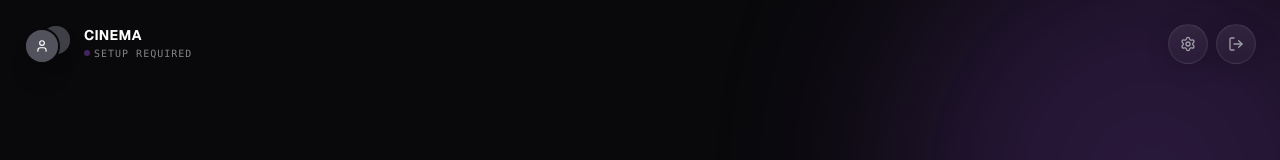
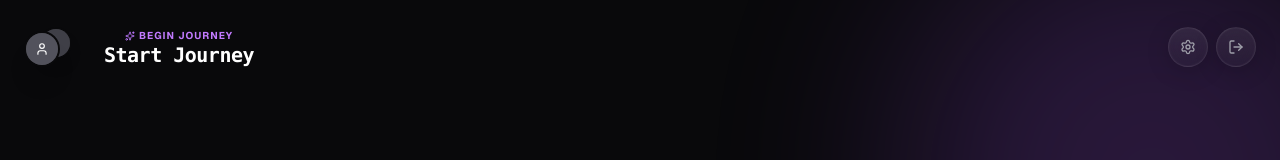
Before and after one commit to iTsSilver321/the-sync-lounge, a Next.js app in the folder client/: page /room/1 in a window 1280 px wide. Shown: the top 160 px of the page. Built offline with nearby package versions, Linux system fonts and the light colour scheme; no server answers.

Commit message:
Couple starting date feature

```diff
--- a/client/src/app/room/[id]/page.tsx
+++ b/client/src/app/room/[id]/page.tsx
@@ -1,7 +1,7 @@
 "use client";
 
 import { useState, useEffect } from "react";
-import { useParams, useRouter } from "next/navigation"; // Added useRouter
+import { useParams, useRouter } from "next/navigation";
 import SwipeGame from "@/components/SwipeGame";
 import MindMeld from "@/components/MindMeld";
 import SharedCanvas from "@/components/SharedCanvas";
@@ -10,6 +10,7 @@ import TruthDare from "@/components/TruthDare";
 import DailyPulse from "@/components/DailyPulse";
 import ProfileLab from "@/components/ProfileLab";
 import ProfileCard from "@/components/ProfileCard";
+import RelationshipCounter from "@/components/RelationshipCounter"; // <--- IMPORT
 import { supabase } from "@/lib/supabase";
 import { motion, AnimatePresence, useAnimation } from "framer-motion";
 import { Film, Brain, Palette, BookHeart, Zap, CalendarHeart, LogOut, Loader2, Heart, User, Settings } from "lucide-react";
@@ -28,38 +29,39 @@ const TABS = [
 export default function GameRoom() {
   const { playMatch } = useGameSounds();
   const params = useParams();
-  const router = useRouter(); // Initialize Router
+  const router = useRouter();
   const roomId = params.id as string;
 
-  // State
   const [activeTab, setActiveTab] = useState("movies");
   const [user, setUser] = useState<any>(null);
-
-  // Profile State
   const [myProfile, setMyProfile] = useState<any>(null);
   const [partnerProfile, setPartnerProfile] = useState<any>(null);
   const [showProfileLab, setShowProfileLab] = useState(false);
   const [viewingProfile, setViewingProfile] = useState<any | null>(null);
 
-  // Animation Controls
+  // NEW STATE: Relationship Start Date
+  const [startDate, setStartDate] = useState<string | null>(null);
+
   const heartControls = useAnimation();
   const activeTabLabel = TABS.find(t => t.id === activeTab)?.label || "The Lounge";
 
-  // --- INITIALIZATION & SYNC ---
   useEffect(() => {
     const init = async () => {
         const { data: userData } = await supabase.auth.getUser();
         if(!userData.user) return;
         setUser(userData.user);
 
-        // 1. Fetch Initial Profiles
         fetchProfiles(userData.user.id);
+        fetchCoupleData(); // <--- Fetch Date
 
-        // 2. Realtime Profile Updates (Sync Aura/Avatar instantly)
+        // Listen for updates (e.g. if partner changes the date)
         const channel = supabase
             .channel('room-updates')
             .on('postgres_changes', { event: 'UPDATE', schema: 'public', table: 'profiles', filter: `couple_id=eq.${roomId}` },
                 () => fetchProfiles(userData.user.id)
+            )
+            .on('postgres_changes', { event: 'UPDATE', schema: 'public', table: 'couples', filter: `id=eq.${roomId}` },
+                () => fetchCoupleData()
             )
             .subscribe();
 
@@ -67,13 +69,10 @@ export default function GameRoom() {
     };
 
     init();
-
-    // 3. Secure Socket Connection
     connectSocket();
 
-    // 4. Heartbeat Listener
     const handleHeartbeat = async () => {
-        playMatch(); // Heartbeat sound
+        playMatch();
         if (typeof navigator !== "undefined" && navigator.vibrate) navigator.vibrate([50, 100, 50]);
         await heartControls.start({ scale: [1, 1.5, 1], color: ["#ffffff", "#ec4899", "#ffffff"], transition: { duration: 0.4 } });
     };
@@ -90,30 +89,29 @@ export default function GameRoom() {
       }
   };
 
+  // NEW: Fetch Couple Data
+  const fetchCoupleData = async () => {
+      const { data } = await supabase.from('couples').select('relationship_start').eq('id', roomId).single();
+      if (data) setStartDate(data.relationship_start);
+  };
+
   const sendHeartbeat = () => {
       socket.emit("heart:beat");
       heartControls.start({ scale: [1, 0.8, 1.2, 1], transition: { duration: 0.3 } });
   };
 
-  // --- NEW LOGOUT HANDLER ---
   const handleLogout = async () => {
-      // 1. Disconnect Socket
       if (socket.connected) socket.disconnect();
-
-      // 2. Clear Session
       await supabase.auth.signOut();
-
-      // 3. Go Home
       router.push("/");
   };
 
-  // Determine Theme Color based on My Aura (Default Purple)
   const themeColor = myProfile?.aura_color || "#A855F7";
 
   return (
     <main className="flex min-h-screen flex-col bg-zinc-950 text-white relative overflow-hidden">
 
-      {/* Dynamic Background Ambience (Uses Aura) */}
+      {/* Dynamic Background */}
       <div className="fixed inset-0 pointer-events-none transition-colors duration-1000">
           <div className="absolute top-[-10%] right-[-10%] w-[40vw] h-[40vw] rounded-full blur-[100px] opacity-20" style={{ backgroundColor: themeColor }} />
           <div className="absolute bottom-[-10%] left-[-10%] w-[40vw] h-[40vw] bg-pink-900/20 rounded-full blur-[100px]" />
@@ -121,17 +119,15 @@ export default function GameRoom() {
 
       {/* HEADER */}
       <header className="p-6 flex justify-between items-center z-20 relative">
-        <div className="flex items-center gap-3">
+        <div className="flex items-center gap-4">
 
-            {/* DOUBLE BUBBLE AVATAR (Click to View Card) */}
+            {/* AVATARS */}
             <div className="relative w-12 h-10 cursor-pointer" onClick={() => setViewingProfile(partnerProfile || myProfile)}>
-                {/* Partner (Behind) */}
                 <div className="absolute right-0 top-0 w-8 h-8 rounded-full border-2 border-zinc-950 bg-zinc-800 overflow-hidden shadow-lg">
                     {partnerProfile?.avatar_url ? (
                         <img src={partnerProfile.avatar_url} className="w-full h-full object-cover" />
                     ) : <div className="w-full h-full bg-zinc-700" />}
                 </div>
-                {/* Me (Front) */}
                 <div className="absolute left-0 bottom-0 w-9 h-9 rounded-full border-2 border-zinc-950 bg-zinc-800 overflow-hidden shadow-xl z-10 transition-transform hover:scale-110">
                     {myProfile?.avatar_url ? (
                         <img src={myProfile.avatar_url} className="w-full h-full object-cover" />
@@ -139,22 +135,9 @@ export default function GameRoom() {
                 </div>
             </div>
 
-            <div>
-                {/* DYNAMIC TITLE */}
-                <motion.h1
-                    key={activeTabLabel}
-                    initial={{ opacity: 0, y: 5 }}
-                    animate={{ opacity: 1, y: 0 }}
-                    className="text-sm font-bold text-white leading-none uppercase tracking-wide"
-                >
-                    {activeTabLabel}
-                </motion.h1>
-                <div className="flex items-center gap-1 opacity-50 mt-1">
-                    <div className="w-1.5 h-1.5 rounded-full animate-pulse" style={{ backgroundColor: themeColor }} />
-                    <span className="text-[10px] font-mono uppercase tracking-widest">
-                        {myProfile?.display_name && partnerProfile?.display_name ? "Connected" : "Setup Required"}
-                    </span>
-                </div>
+            {/* RELATIONSHIP COUNTER (Replaces Title) */}
+            <div className="flex flex-col justify-center">
+                <RelationshipCounter coupleId={roomId} initialDate={startDate} />
             </div>
         </div>
 
@@ -162,7 +145,6 @@ export default function GameRoom() {
             <button onClick={() => setShowProfileLab(true)} className="w-10 h-10 glass-panel rounded-full flex items-center justify-center text-zinc-400 hover:text-white hover:bg-white/10 transition-all">
                 <Settings size={16} />
             </button>
-            {/* CHANGED: Replaced Link with Button */}
             <button onClick={handleLogout} className="w-10 h-10 glass-panel rounded-full flex items-center justify-center text-zinc-400 hover:text-white hover:bg-white/10 transition-all">
                 <LogOut size={16} />
             </button>
@@ -200,7 +182,6 @@ export default function GameRoom() {
 
                 {activeTab === "memories" && <Memories />}
 
-                {/* Fallback Loading */}
                 {!user && activeTab !== "movies" && activeTab !== "canvas" && activeTab !== "memories" && (
                     <div className="text-zinc-500 flex gap-2 items-center"><Loader2 className="animate-spin" size={16}/> Syncing Profile...</div>
                 )}
@@ -208,7 +189,7 @@ export default function GameRoom() {
         </AnimatePresence>
       </div>
 
-      {/* HEARTBEAT (Using Gradient of Both Auras) */}
+      {/* HEARTBEAT */}
       <div className="fixed bottom-24 right-6 z-50">
           <motion.button
             animate={heartControls}
@@ -261,9 +242,7 @@ export default function GameRoom() {
         </div>
       </div>
 
-      {/* === MODALS === */}
-
-      {/* 1. Profile Editor (Lab) */}
+      {/* MODALS */}
       <AnimatePresence>
         {showProfileLab && myProfile && (
             <ProfileLab
@@ -274,7 +253,6 @@ export default function GameRoom() {
         )}
       </AnimatePresence>
 
-      {/* 2. Profile Card (Viewer) */}
       <AnimatePresence>
         {viewingProfile && (
             <div className="fixed inset-0 z-[60] flex items-center justify-center bg-black/80 backdrop-blur-sm p-4" onClick={() => setViewingProfile(null)}>
@@ -283,8 +261,6 @@ export default function GameRoom() {
                         profile={viewingProfile}
                         isOwnProfile={viewingProfile.id === user?.id}
                     />
-
-                    {/* If it's my profile, show Edit button below card */}
                     {viewingProfile.id === user?.id && (
                         <motion.button
                             initial={{ opacity: 0, y: 10 }}
--- /dev/null
+++ b/client/src/components/RelationshipCounter.tsx
@@ -0,0 +1,172 @@
+"use client";
+
+import { useState, useEffect } from "react";
+import { supabase } from "@/lib/supabase";
+import { motion, AnimatePresence } from "framer-motion";
+import { CalendarDays, Clock, Heart, Edit2, X, Calendar, Save, Sparkles } from "lucide-react";
+
+interface RelationshipCounterProps {
+  coupleId: string;
+  initialDate: string | null;
+}
+
+export default function RelationshipCounter({ coupleId, initialDate }: RelationshipCounterProps) {
+  const [startDate, setStartDate] = useState<Date | null>(initialDate ? new Date(initialDate) : null);
+  const [viewMode, setViewMode] = useState<"days" | "detailed" | "hours">("days");
+  const [isEditing, setIsEditing] = useState(false);
+  const [now, setNow] = useState(new Date());
+  const [newDateVal, setNewDateVal] = useState("");
+
+  // Update "Now" every second
+  useEffect(() => {
+    const timer = setInterval(() => setNow(new Date()), 1000);
+    return () => clearInterval(timer);
+  }, []);
+
+  // Sync prop changes
+  useEffect(() => {
+      if (initialDate) setStartDate(new Date(initialDate));
+  }, [initialDate]);
+
+  const saveDate = async () => {
+    if (!newDateVal) return;
+
+    const { error } = await supabase.rpc('set_relationship_start', {
+        p_couple_id: coupleId,
+        p_date: new Date(newDateVal).toISOString()
+    });
+
+    if (error) {
+        alert("Failed to save: " + error.message);
+    } else {
+        setStartDate(new Date(newDateVal));
+        setIsEditing(false);
+    }
+  };
+
+  // --- MATH HELPERS ---
+  const getTime = () => {
+      if (!startDate) return { label: "Tap to set date", value: "Start Journey" };
+
+      const diff = now.getTime() - startDate.getTime();
+
+      if (viewMode === "hours") {
+          const hours = Math.floor(diff / (1000 * 60 * 60));
+          return { label: "Hours of Us", value: hours.toLocaleString() };
+      }
+
+      if (viewMode === "detailed") {
+          const years = Math.floor(diff / (1000 * 60 * 60 * 24 * 365));
+          const days = Math.floor((diff % (1000 * 60 * 60 * 24 * 365)) / (1000 * 60 * 60 * 24));
+          return { label: "Time Together", value: `${years}y ${days}d` };
+      }
+
+      // Default: Days
+      const days = Math.floor(diff / (1000 * 60 * 60 * 24));
+      return { label: "Days Together", value: days.toLocaleString() };
+  };
+
+  const { label, value } = getTime();
+
+  const toggleMode = () => {
+      if (viewMode === "days") setViewMode("detailed");
+      else if (viewMode === "detailed") setViewMode("hours");
+      else setViewMode("days");
+  };
+
+  return (
+    <>
+      {/* --- THE COUNTER TRIGGER --- */}
+      <button
+        onClick={() => startDate ? toggleMode() : setIsEditing(true)}
+        className="flex flex-col items-center justify-center group relative px-4 py-1"
+      >
+        <div className="flex items-center gap-1.5 text-zinc-400 text-[10px] uppercase tracking-widest font-bold mb-0.5">
+            {startDate ? (
+                <>
+                    <Heart size={10} className="text-red-500 fill-red-500 animate-pulse" />
+                    <span>{label}</span>
+                </>
+            ) : (
+                <span className="text-purple-400 flex items-center gap-1"><Sparkles size={10} /> Begin Journey</span>
+            )}
+        </div>
+
+        <div className="flex items-center gap-2">
+            <motion.div
+                key={viewMode}
+                initial={{ opacity: 0, y: 5 }}
+                animate={{ opacity: 1, y: 0 }}
+                className="text-white font-mono text-xl font-bold leading-none tracking-tight group-hover:text-purple-300 transition-colors"
+            >
+                {value}
+            </motion.div>
+
+            {/* Tiny Edit Icon that appears on hover/active */}
+            {startDate && (
+                <div
+                    onClick={(e) => { e.stopPropagation(); setIsEditing(true); }}
+                    className="opacity-0 group-hover:opacity-100 p-1.5 rounded-full bg-white/10 hover:bg-white/20 text-zinc-300 hover:text-white transition-all absolute -right-4"
+                >
+                    <Edit2 size={10} />
+                </div>
+            )}
+        </div>
+      </button>
+
+      {/* --- THE "PREMIUM" EDIT MODAL --- */}
+      <AnimatePresence>
+        {isEditing && (
+            <div className="fixed inset-0 z-[100] flex items-center justify-center bg-black/80 backdrop-blur-md p-6">
+                <motion.div
+                    initial={{ scale: 0.9, opacity: 0, y: 20 }}
+                    animate={{ scale: 1, opacity: 1, y: 0 }}
+                    exit={{ scale: 0.9, opacity: 0, y: 20 }}
+                    className="w-full max-w-sm bg-zinc-900 border border-white/10 rounded-3xl overflow-hidden shadow-2xl relative"
+                >
+                    {/* Header with Gradient */}
+                    <div className="bg-gradient-to-r from-purple-900/50 to-pink-900/50 p-6 border-b border-white/5 flex justify-between items-center">
+                        <div className="flex items-center gap-3">
+                            <div className="w-10 h-10 rounded-full bg-white/10 flex items-center justify-center text-purple-300">
+                                <Calendar size={20} />
+                            </div>
+                            <div>
+                                <h3 className="text-white font-bold text-lg leading-none">Anniversary</h3>
+                                <p className="text-zinc-400 text-xs mt-1">When did it all begin?</p>
+                            </div>
+                        </div>
+                        <button onClick={() => setIsEditing(false)} className="text-zinc-500 hover:text-white transition-colors">
+                            <X size={24} />
+                        </button>
+                    </div>
+
+                    <div className="p-6 space-y-6">
+                        {/* Date Input */}
+                        <div className="space-y-2">
+                            <label className="text-xs font-bold text-zinc-500 uppercase tracking-widest ml-1">Select Date</label>
+                            <div className="relative">
+                                <input
+                                    type="date"
+                                    className="w-full bg-zinc-950 border border-zinc-800 focus:border-purple-500/50 rounded-xl p-4 text-white color-scheme-dark outline-none transition-all text-lg font-medium shadow-inner"
+                                    onChange={(e) => setNewDateVal(e.target.value)}
+                                    defaultValue={startDate ? startDate.toISOString().split('T')[0] : ''}
+                                />
+                            </div>
+                        </div>
+
+                        {/* Save Button */}
+                        <button
+                            onClick={saveDate}
+                            className="w-full py-4 bg-white text-black font-bold rounded-xl hover:scale-[1.02] active:scale-[0.98] transition-all flex items-center justify-center gap-2 shadow-lg shadow-purple-900/20"
+                        >
+                            <Save size={18} />
+                            Update Date
+                        </button>
+                    </div>
+                </motion.div>
+            </div>
+        )}
+      </AnimatePresence>
+    </>
+  );
+}
```
